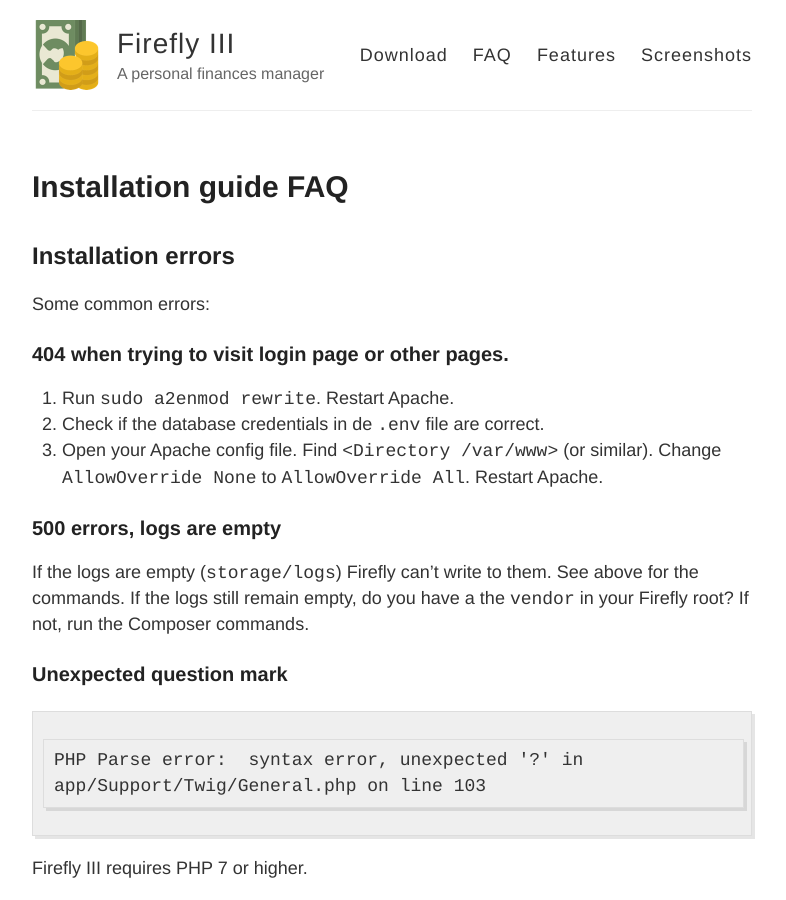
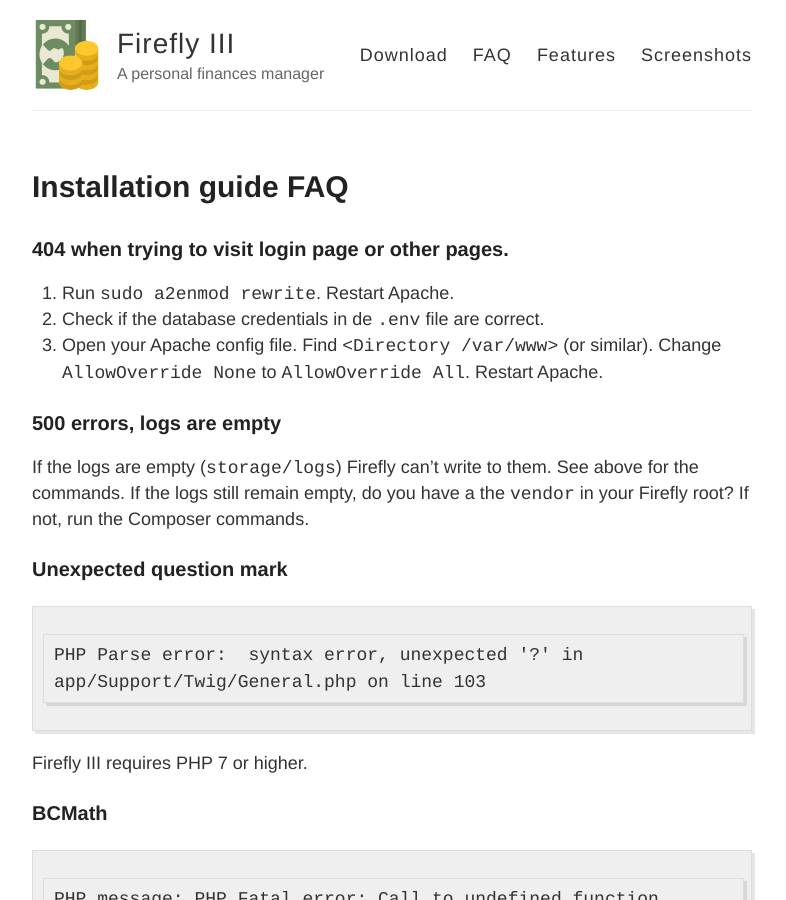
Before and after one commit to firefly-iii/firefly-iii.org, a Jekyll site: the page built from installation-guide-faq.md, in a window 1280 px wide and 900 px high. Shown: the whole window, without its empty margins (248-1034 px from the left). Built offline with Jekyll 4.4.1, drawn with Linux system fonts in a browser that asks for light colours.

```diff
--- a/installation-guide-faq.md
+++ b/installation-guide-faq.md
@@ -3,10 +3,6 @@ layout: page
 title: Installation guide FAQ
 permalink: /installation-guide-faq/
 ---
-
-## Installation errors
-
-Some common errors:
 
 ### 404 when trying to visit login page or other pages.
 
```
